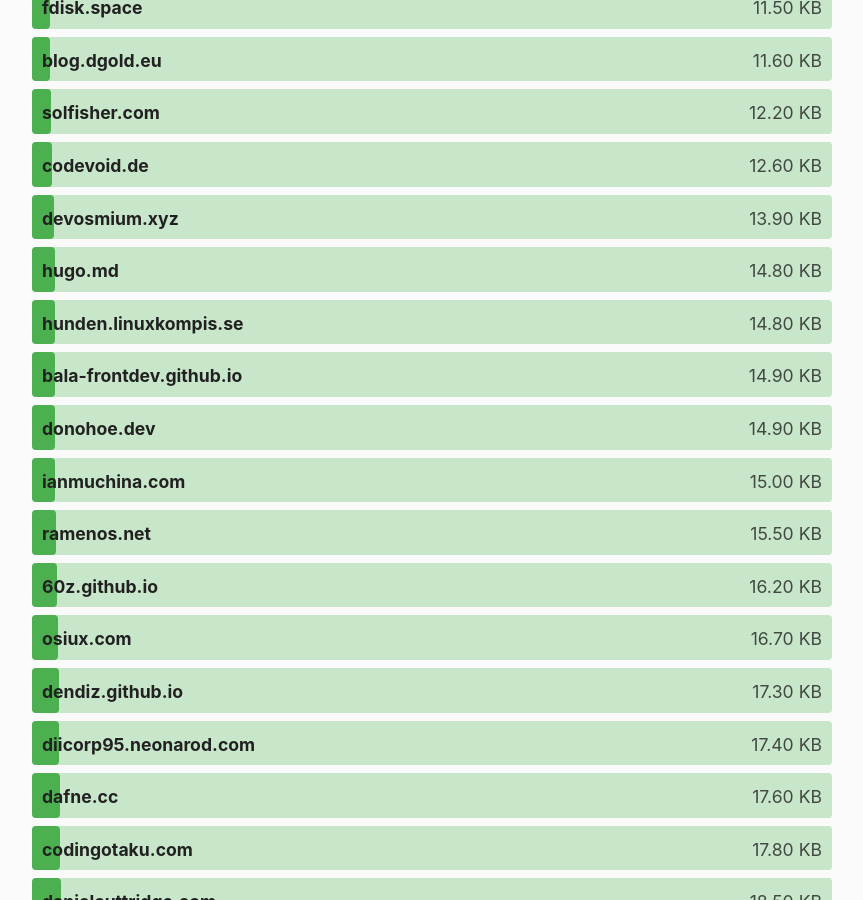
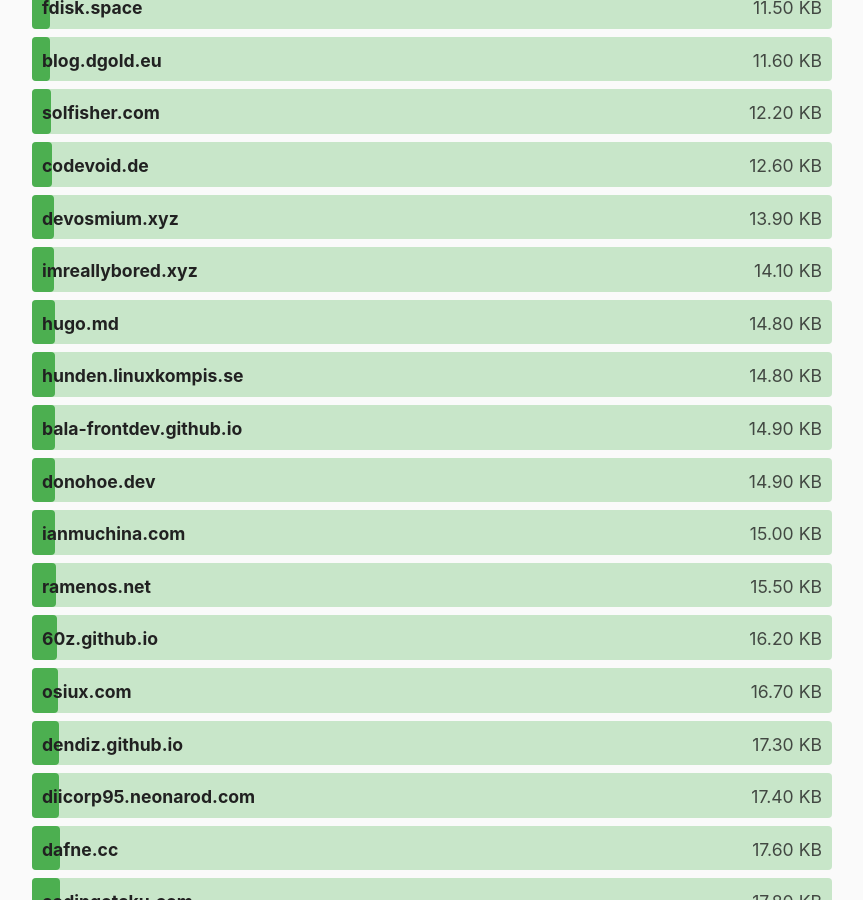
Before and after one commit to kevquirk/512kb.club, a Jekyll site: the page built from index.md, in a window 1280 px wide and 900 px high, scrolled down 3955 px. Shown: the whole window, without its empty margins (208-1071 px from the left). Built offline with Jekyll 4.4.1, drawn with Linux system fonts in a browser that asks for light colours.

Commit message:
Update sites.yml

```diff
--- a/_data/sites.yml
+++ b/_data/sites.yml
@@ -1547,3 +1547,8 @@
   url: https://zserge.com/
   size: 19.2
   last_checked: 2021-10-03
+
+- domain: imreallybored.xyz
+  url: http://imreallybored.xyz/
+  size: 14.1
+  last_checked: 2021-11-03
```
